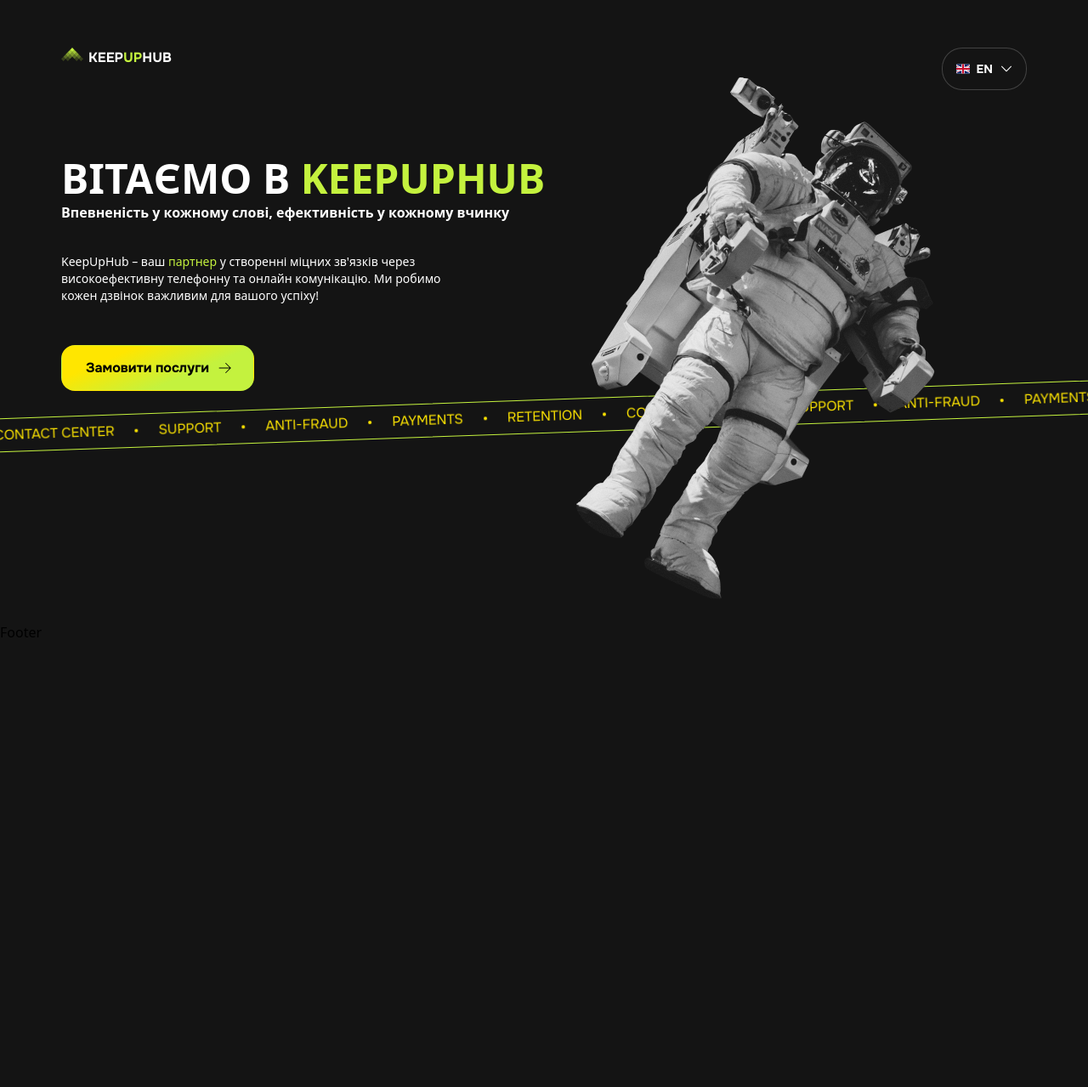
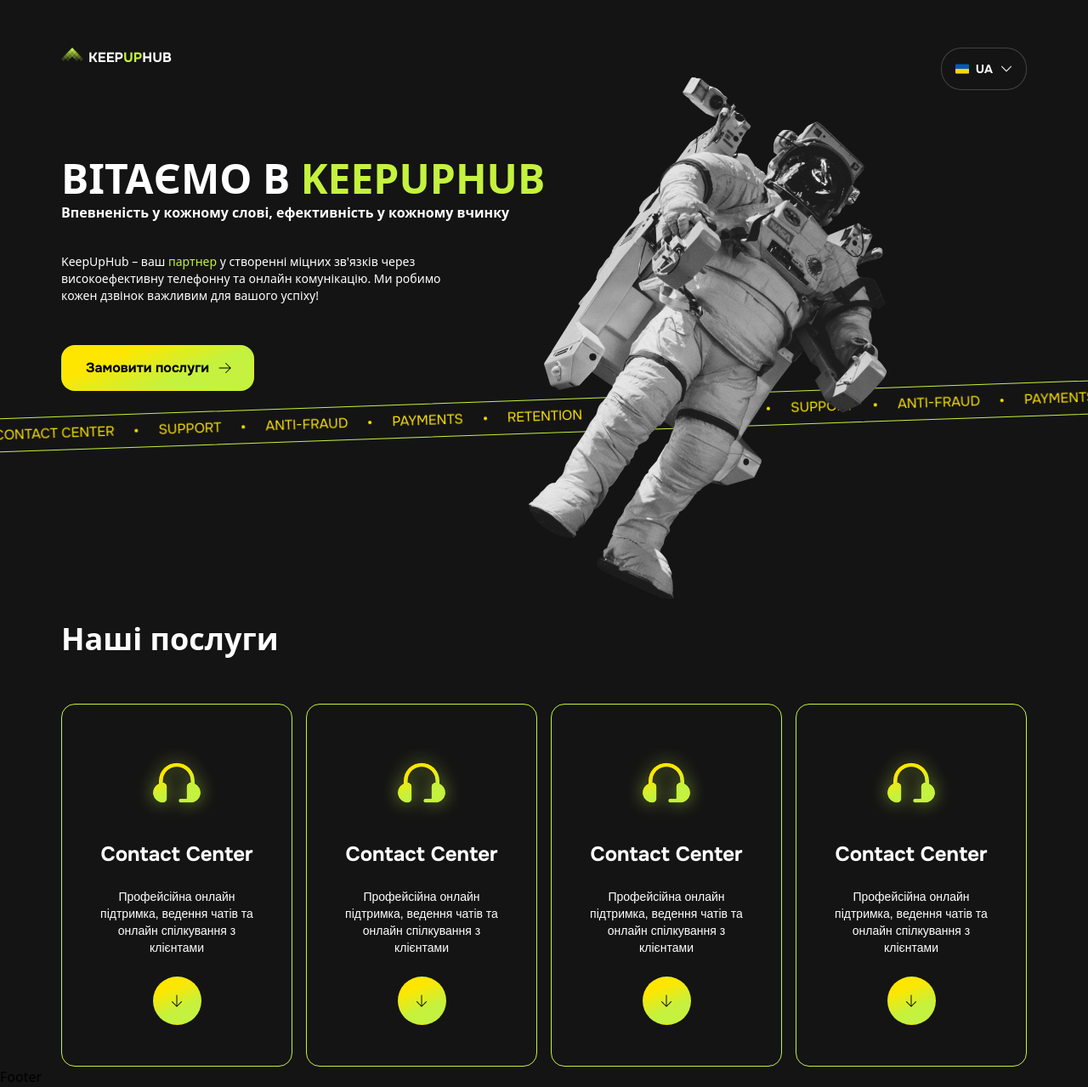
Before and after one commit to DemureFace/KeepUpHub, a Nuxt app: page / in a window 1280 px wide. Shown: the top 1279 px of the page at 85% size. Before the commit the page ends 800 px from the top, so only its background shows below. Built offline with nearby package versions, Linux system fonts and the light colour scheme; a web font is replaced by a local one.

Commit message:
Add i18n & ServicesSection set i18n

```diff
--- a/assets/css/tailwind.css
+++ b/assets/css/tailwind.css
@@ -4,10 +4,21 @@
 
 @layer base {
   body {
-    @apply overflow-x-hidden bg-dark;
+    @apply w-screen overflow-x-hidden bg-dark;
   }
 
   .container {
-    @apply mx-auto box-content w-full !max-w-full px-4 md:px-8 lg:px-[38px] xl:!max-w-[1136px] xl:px-14 2xl:px-[248px];
+    @apply mx-auto w-full !max-w-full px-4 md:px-8 lg:px-[38px] xl:!max-w-[1136px] xl:px-0;
   }
 }
+
+@layer utilities {
+  .hide-scrollbar {
+    -ms-overflow-style: none;
+    scrollbar-width: none;
+  }
+
+  .hide-scrollbar::-webkit-scrollbar {
+    display: none;
+  }
+}
--- a/components/base/BaseButton.vue
+++ b/components/base/BaseButton.vue
@@ -45,7 +45,7 @@
   <button :class="buttonClasses" :type="props.type">
     <span
       v-if="!props.onlyIcon"
-      class="group-hover:text-primary-100 font-onest text-base font-bold text-black"
+      class="font-onest text-base font-bold text-black group-hover:text-primary-100"
     >
       <slot />
     </span>
@@ -56,7 +56,8 @@
       viewBox="0 0 18 18"
       fill="currentColor"
       xmlns="http://www.w3.org/2000/svg"
-      class="group-hover:text-primary-100 text-black"
+      class="text-black group-hover:text-primary-100"
+      :class="iconRotate"
     >
       <path
         d="M1.50003 8.99988C1.50003 8.74113 1.71003 8.53113 1.96878 8.53113L14.136 8.53113L9.32778 3.80238C9.28187 3.75972 9.24498 3.70829 9.21929 3.65112C9.1936 3.59396 9.17964 3.53223 9.17822 3.46957C9.17681 3.40692 9.18797 3.34462 9.21105 3.28635C9.23413 3.22809 9.26866 3.17504 9.3126 3.13035C9.35653 3.08566 9.40898 3.05024 9.46685 3.02617C9.52471 3.00211 9.58682 2.98989 9.64949 2.99024C9.71215 2.99059 9.77412 3.00351 9.83171 3.02822C9.8893 3.05294 9.94135 3.08895 9.98478 3.13413L15.6053 8.66125L15.6154 8.671C15.6641 8.72032 15.7012 8.77986 15.7241 8.84531C15.7469 8.91076 15.7549 8.98047 15.7474 9.04938C15.7357 9.16214 15.6833 9.26678 15.6 9.34375L9.98478 14.8653C9.94135 14.9104 9.8893 14.9464 9.83171 14.9712C9.77412 14.9959 9.71215 15.0088 9.64949 15.0091C9.58682 15.0095 9.52471 14.9973 9.46685 14.9732C9.40898 14.9491 9.35653 14.9137 9.3126 14.869C9.26866 14.8243 9.23413 14.7713 9.21105 14.713C9.18797 14.6548 9.17681 14.5925 9.17822 14.5298C9.17964 14.4672 9.1936 14.4054 9.21929 14.3483C9.24498 14.2911 9.28187 14.2397 9.32778 14.197L14.136 9.46825L1.96878 9.46825C1.71003 9.46825 1.50003 9.259 1.50003 8.99988Z"
--- a/components/base/BaseSelect.vue
+++ b/components/base/BaseSelect.vue
@@ -53,7 +53,7 @@
 <template>
   <div
     ref="selectRef"
-    class="relative border bg-dark px-4 py-3.5"
+    class="relative z-10 border bg-dark px-4 py-3.5"
     :class="
       isOpen
         ? 'rounded-t-3xl border-white/50 border-b-transparent'
--- /dev/null
+++ b/components/home/ServicesSection.vue
@@ -0,0 +1,64 @@
+<script setup>
+const serviceCards = [
+  {
+    img: "/images/svg/headephones.svg",
+    title: "Contact Center",
+    description:
+      "Профейсійна онлайн підтримка, ведення чатів та онлайн спілкування з клієнтами",
+  },
+  {
+    img: "/images/svg/headephones.svg",
+    title: "Contact Center",
+    description:
+      "Профейсійна онлайн підтримка, ведення чатів та онлайн спілкування з клієнтами",
+  },
+  {
+    img: "/images/svg/headephones.svg",
+    title: "Contact Center",
+    description:
+      "Профейсійна онлайн підтримка, ведення чатів та онлайн спілкування з клієнтами",
+  },
+  {
+    img: "/images/svg/headephones.svg",
+    title: "Contact Center",
+    description:
+      "Профейсійна онлайн підтримка, ведення чатів та онлайн спілкування з клієнтами",
+  },
+];
+</script>
+
+<template>
+  <section class="w-full overflow-hidden">
+    <div class="container mb-14">
+      <h2 class="text-2xl font-bold text-white md:text-4xl">Наші послуги</h2>
+    </div>
+
+    <ul
+      class="hide-scrollbar mx-auto grid w-full grid-cols-[1px_minmax(272px,272px)_minmax(272px,272px)_minmax(272px,272px)_minmax(272px,272px)_1px] gap-4 overflow-x-scroll px-0 md:grid-cols-2 md:px-8 lg:px-[38px] xl:max-w-[1136px] xl:grid-cols-4 xl:px-0"
+    >
+      <div class="h-1 w-1 md:hidden" />
+
+      <li
+        v-for="(card, i) in serviceCards"
+        :key="i"
+        class="flex flex-col items-center gap-6 rounded-2xl border border-primary-100 px-8 py-12"
+      >
+        <img :src="card.img" alt="" class="" />
+
+        <h3
+          v-text="card.title"
+          class="font-onest text-2xl font-bold text-white"
+        />
+
+        <p
+          v-text="card.description"
+          class="text-center font-onest text-sm font-light text-white"
+        />
+
+        <BaseButton onlyIcon iconRotate="rotate-90" />
+      </li>
+
+      <div class="h-1 w-1 md:hidden" />
+    </ul>
+  </section>
+</template>
--- a/components/home/WellcomSection.vue
+++ b/components/home/WellcomSection.vue
@@ -13,7 +13,8 @@
     <div class="container relative">
       <div class="md:w-[363px] lg:w-[434px] xl:w-full">
         <h1 class="mb-1 text-5xl font-bold uppercase text-white">
-          Вітаємо в <span class="text-primary-100">keepuphub</span>
+          {{ $t("welcome_section.welcome_to") }}
+          <span class="text-primary-100">keepuphub</span>
         </h1>
 
         <p class="mb-9 text-base font-bold text-white">
@@ -32,7 +33,7 @@
       <img
         src="/images/wellcom/astronaut.png"
         alt="astronaut"
-        class="pointer-events-none absolute -top-8 right-8 hidden h-[494px] w-[344px] animate-levitation md:block lg:-top-32 lg:h-[650px] lg:w-[452px] xl:-top-28 xl:right-36 2xl:right-80"
+        class="pointer-events-none absolute -top-8 right-8 hidden h-[494px] w-[344px] animate-levitation md:block lg:-top-32 lg:h-[650px] lg:w-[452px] xl:-top-28 xl:right-36 2xl:right-[108px]"
       />
     </div>
 
--- a/components/layout/TheHeader.vue
+++ b/components/layout/TheHeader.vue
@@ -1,5 +1,18 @@
 <script setup>
-const selectedValue = ref("");
+const { locale } = useI18n();
+
+const localeRoute = useLocaleRoute();
+
+watch(
+  () => locale.value,
+  (newL, oldL) => {
+    const route = localeRoute();
+
+    if (route) {
+      return navigateTo(route.fullPath);
+    }
+  },
+);
 </script>
 
 <template>
@@ -15,10 +28,11 @@
     </div>
 
     <BaseSelect
+      v-model="locale"
       :options="[
         {
           label: 'EN',
-          value: 'EN',
+          value: 'en',
           image: {
             src: '/images/svg/gb.svg',
             alt: 'GB',
@@ -26,14 +40,13 @@
         },
         {
           label: 'UA',
-          value: 'UA',
+          value: 'uk',
           image: {
             src: '/images/svg/ua.svg',
             alt: 'UA',
           },
         },
       ]"
-      v-model="selectedValue"
     />
   </header>
 </template>
--- /dev/null
+++ b/locales/en-US.json
@@ -0,0 +1,5 @@
+{
+  "welcome_section": {
+    "welcome_to": "welcome to"
+  }
+}
--- /dev/null
+++ b/locales/uk-UA.json
@@ -0,0 +1,5 @@
+{
+  "welcome_section": {
+    "welcome_to": "Вітаємо в"
+  }
+}
--- a/nuxt.config.ts
+++ b/nuxt.config.ts
@@ -1,7 +1,17 @@
 // https://nuxt.com/docs/api/configuration/nuxt-config
 export default defineNuxtConfig({
   devtools: { enabled: true },
-  modules: ["@nuxtjs/tailwindcss"],
+  modules: ["@nuxtjs/tailwindcss", "@nuxtjs/i18n"],
+  i18n: {
+    lazy: true,
+    langDir: "locales/",
+    strategy: "prefix",
+    defaultLocale: "uk",
+    locales: [
+      { code: "uk", iso: "uk-UA", file: "uk-UA.json" },
+      { code: "en", iso: "en-US", file: "en-US.json" },
+    ],
+  },
   css: ["~/assets/css/global.css"],
   components: {
     dirs: ["~/components/base"],
--- a/package.json
+++ b/package.json
@@ -10,6 +10,7 @@
     "postinstall": "nuxt prepare"
   },
   "devDependencies": {
+    "@nuxtjs/i18n": "^8.0.0",
     "@nuxtjs/tailwindcss": "^6.11.0",
     "nuxt": "^3.9.3",
     "prettier": "^3.2.4",
--- a/pages/index.vue
+++ b/pages/index.vue
@@ -1,7 +1,10 @@
 <script setup>
 import WellcomSection from "~/components/home/WellcomSection.vue";
+import ServicesSection from "~/components/home/ServicesSection.vue";
 </script>
 
 <template>
   <WellcomSection class="mb-[272px]" />
+
+  <ServicesSection class="" />
 </template>
```
Also changed, not shown: public/images/svg/headephones.svg (added), 1 other file (tests, documents, lock files or other folders).
